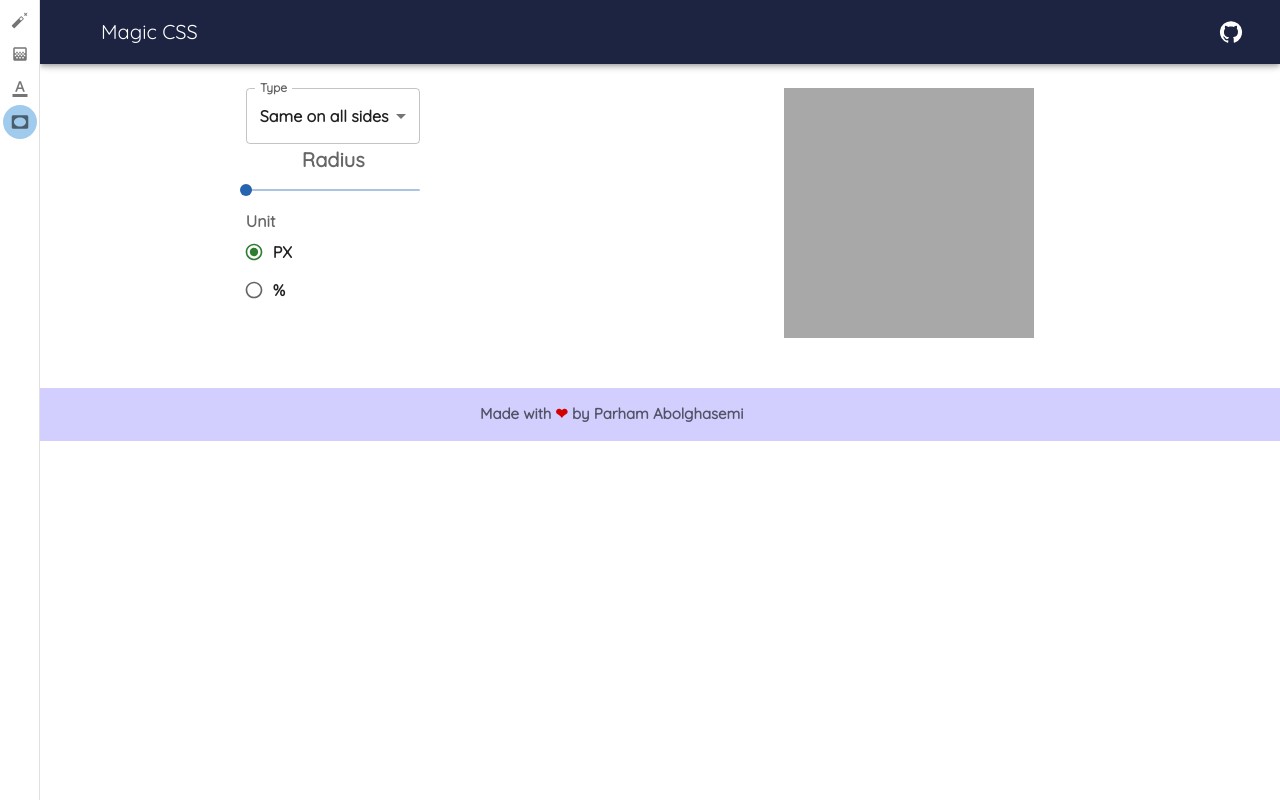
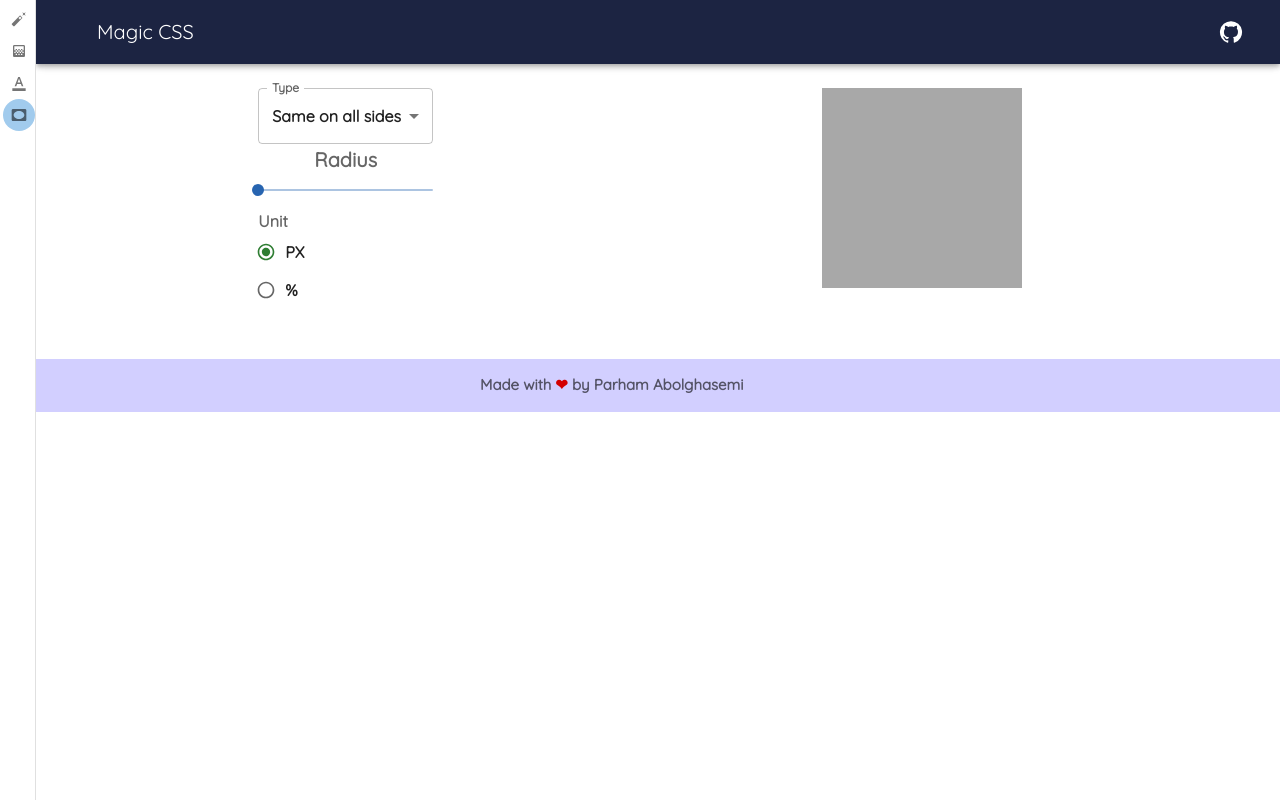
Before and after one commit to parham-ab/React-magic-css, a React (Create React App) app: page /border-radius in a window 1280 px wide. Built offline with nearby package versions, Linux system fonts and the light colour scheme.

Commit message:
sidebar size reduced

```diff
--- a/src/assets/styles/_borderRadius.scss
+++ b/src/assets/styles/_borderRadius.scss
@@ -1,5 +1,5 @@
 .radiusbox {
-  width: 250px;
-  height: 250px;
+  width: 200px;
+  height: 200px;
   background-color: rgb(168, 168, 168);
 }
--- a/src/components/layout/Header.js
+++ b/src/components/layout/Header.js
@@ -22,25 +22,25 @@ const Header = () => {
     {
       text: "Shadow Generator",
       icon: (
-        <AutoFixNormalIcon color="text.secondary" sx={{ fontSize: "18px" }} />
+        <AutoFixNormalIcon color="text.secondary" sx={{ fontSize: "16px" }} />
       ),
       path: "/shadowGenerator",
     },
     {
       text: "gradient",
-      icon: <GradientIcon color="text.secondary" sx={{ fontSize: "18px" }} />,
+      icon: <GradientIcon color="text.secondary" sx={{ fontSize: "16px" }} />,
       path: "/gradient",
     },
     {
       text: "TextShadowGenerator",
       icon: (
-        <FormatColorTextIcon color="text.secondary" sx={{ fontSize: "18px" }} />
+        <FormatColorTextIcon color="text.secondary" sx={{ fontSize: "16px" }} />
       ),
       path: "/TextShadowGenerator",
     },
     {
       text: "BorderRadius",
-      icon: <VignetteIcon color="text.secondary" sx={{ fontSize: "18px" }} />,
+      icon: <VignetteIcon color="text.secondary" sx={{ fontSize: "16px" }} />,
       path: "/border-radius",
     },
   ];
@@ -52,7 +52,7 @@ const Header = () => {
           // width: 100,
           flexShrink: 1,
           "& .MuiDrawer-paper": {
-            width: 40,
+            width: 36,
             boxSizing: "border-box",
           },
         }}
@@ -77,7 +77,7 @@ const Header = () => {
       <AppBar
         position="fixed"
         sx={{
-          width: `calc(100% - ${40}px)`,
+          width: `calc(100% - ${36}px)`,
           bgcolor: "#1c2442",
           flexFlow: "inherit",
           justifyContent: "space-between",
```
